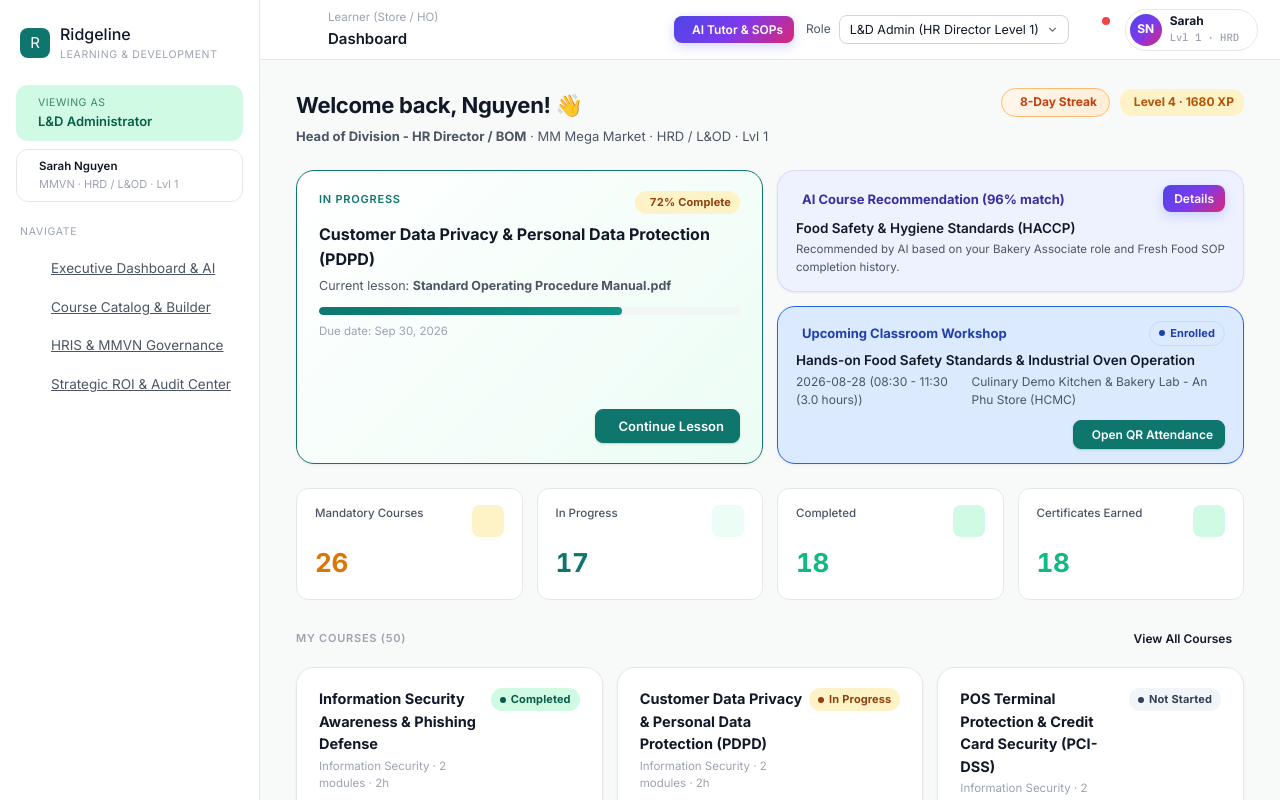
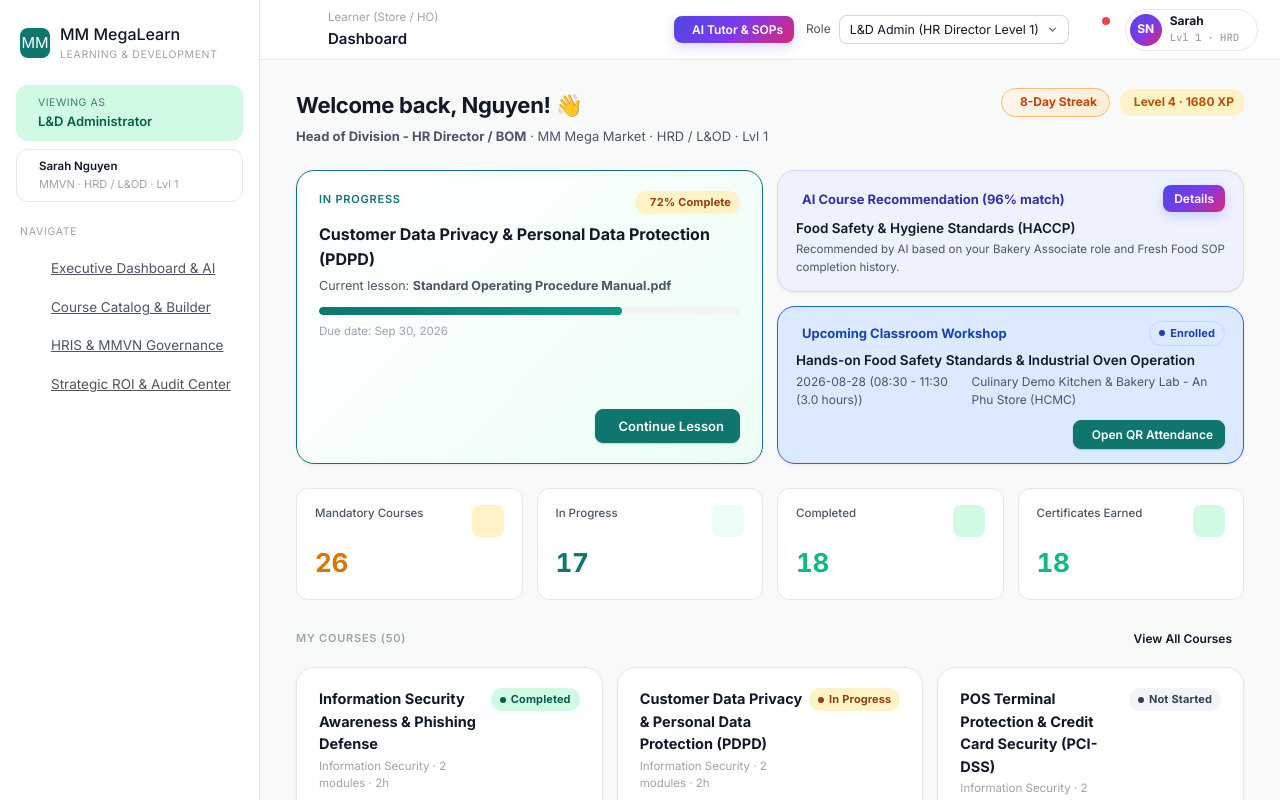
Before and after one commit to nkhoa1512/mm-megalearn, a React (Vite) app: page /manager/team#/learner in a window 1280 px wide. Shown: the top 800 px of the page. Built offline with nearby package versions, Linux system fonts and the light colour scheme; some icons are missing.

Commit message:
feat: implement AI Learning Hub with semantic search, interactive chat, and personalized course recommendations

```diff
--- a/index.html
+++ b/index.html
@@ -3,7 +3,7 @@
   <head>
     <meta charset="UTF-8" />
     <meta name="viewport" content="width=device-width, initial-scale=1.0" />
-    <title>Ridgeline LMS &middot; Corporate Learning &amp; Development</title>
+    <title>MM MegaLearn &middot; Corporate Learning &amp; Development</title>
     <link rel="preconnect" href="https://fonts.googleapis.com" />
     <link rel="preconnect" href="https://fonts.gstatic.com" crossorigin />
     <link
--- a/package.json
+++ b/package.json
@@ -1,5 +1,5 @@
 {
-  "name": "corporate-lms",
+  "name": "mm-megalearn",
   "private": true,
   "version": "0.1.0",
   "type": "module",
--- a/src/components/Sidebar.jsx
+++ b/src/components/Sidebar.jsx
@@ -50,9 +50,9 @@ export default function Sidebar({ role, collapsed }) {
   return (
     <aside className={`sidebar ${collapsed ? 'collapsed' : ''}`}>
       <div className="brand">
-        <div className="brand-mark">R</div>
+        <div className="brand-mark">MM</div>
         <div>
-          <div className="brand-name">Ridgeline</div>
+          <div className="brand-name">MM MegaLearn</div>
           <div className="brand-sub">Learning &amp; development</div>
         </div>
       </div>
--- a/src/data/mockData.js
+++ b/src/data/mockData.js
@@ -498,7 +498,7 @@ export function deriveCertificates(courseList, user) {
         isCompliance: c.courseType === 'MANDATORY',
         score: c.enrollment.score || (passingAttempt ? passingAttempt.score : 90),
         issuer: 'MM Mega Market Vietnam - Learning & Organizational Development',
-        verificationUrl: `https://lms.ridgeline.internal/verify/CERT-MMVN-${c.code || 'LMS'}-${cleanEmpCode}`,
+        verificationUrl: `https://megalearn.mmvietnam.com/verify/CERT-MMVN-${c.code || 'LMS'}-${cleanEmpCode}`,
         recipientName: user.fullName,
         recipientPosition: user.position,
         department: orgPathLabel(user),
--- a/src/pages/admin/AdminConfig.jsx
+++ b/src/pages/admin/AdminConfig.jsx
@@ -149,11 +149,11 @@ export default function AdminConfig() {
   });
 
   // 6. Branding & Certificate
-  const [portalName, setPortalName] = useState('MM Mega Market Vietnam - Ridgeline LMS');
+  const [portalName, setPortalName] = useState('MM Mega Market Vietnam - MM MegaLearn');
   const [certSignerName, setCertSignerName] = useState('Sarah Nguyen');
   const [certSignerTitle, setCertSignerTitle] = useState('Head of Division - HR Director / BOM');
   const [certIssuerOrg, setCertIssuerOrg] = useState('MM Mega Market Vietnam - Learning & Organizational Development');
-  const [certQrPrefix, setCertQrPrefix] = useState('https://lms.ridgeline.internal/verify/');
+  const [certQrPrefix, setCertQrPrefix] = useState('https://megalearn.mmvietnam.com/verify/');
 
   function showToast(msg) {
     setToastMessage(msg);
@@ -1096,7 +1096,7 @@ export default function AdminConfig() {
                 </p>
 
                 <div style={{ display: 'flex', flexDirection: 'column', gap: 10 }}>
-                  <Button variant="outline" icon="ti-download" onClick={() => showToast('Exporting ridgeline-system-config.json...')}>
+                  <Button variant="outline" icon="ti-download" onClick={() => showToast('Exporting mm-megalearn-system-config.json...')}>
                     Export System Configuration JSON
                   </Button>
                   <Button variant="outline" icon="ti-upload" onClick={() => showToast('Config Import dialog opened.')}>
--- a/src/pages/auth/LoginPage.jsx
+++ b/src/pages/auth/LoginPage.jsx
@@ -71,7 +71,7 @@ export default function LoginPage() {
               MM MEGA MARKET VIETNAM
             </div>
             <div style={{ fontSize: 11, color: 'var(--ink-faint)', textTransform: 'uppercase', letterSpacing: '0.08em', fontWeight: 600 }}>
-              Enterprise Learning &amp; Development System &middot; Ridgeline LMS
+              Enterprise Learning &amp; Development Platform &middot; MM MegaLearn
             </div>
           </div>
         </div>
--- a/src/pages/learner/AiLearningHub.jsx
+++ b/src/pages/learner/AiLearningHub.jsx
@@ -15,7 +15,7 @@ export default function AiLearningHub() {
     {
       id: 1,
       sender: 'bot',
-      text: `Hello **${currentUser.fullName}**! I am your **Ridgeline AI Learning Companion**. Feel free to ask any question regarding standard operating procedures (SOPs), food safety compliance, or quiz study prep.`,
+      text: `Hello **${currentUser.fullName}**! I am your **MM MegaLearn AI Companion**. Feel free to ask any question regarding standard operating procedures (SOPs), food safety compliance, or quiz study prep.`,
       time: 'Just now',
     },
   ]);
--- a/src/state/CourseStore.jsx
+++ b/src/state/CourseStore.jsx
@@ -8,11 +8,11 @@ import {
   adminUser,
 } from '../data/mockData';
 
-const AUTH_KEY = 'ridgeline-lms-auth-v5';
-const STORAGE_KEY = 'ridgeline-lms-courses-v5';
-const CLASSROOM_KEY = 'ridgeline-lms-classrooms-v5';
-const APPROVAL_KEY = 'ridgeline-lms-approvals-v5';
-const GAMIFICATION_KEY = 'ridgeline-lms-gamification-v5';
+const AUTH_KEY = 'mm-megalearn-auth-v5';
+const STORAGE_KEY = 'mm-megalearn-courses-v5';
+const CLASSROOM_KEY = 'mm-megalearn-classrooms-v5';
+const APPROVAL_KEY = 'mm-megalearn-approvals-v5';
+const GAMIFICATION_KEY = 'mm-megalearn-gamification-v5';
 
 
 
```
Also changed, not shown: 2 other files (tests, documents, lock files or other folders).
